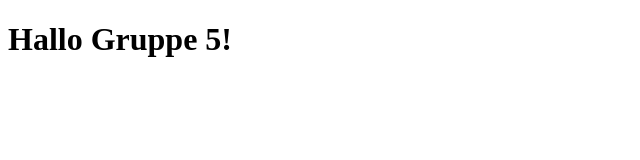
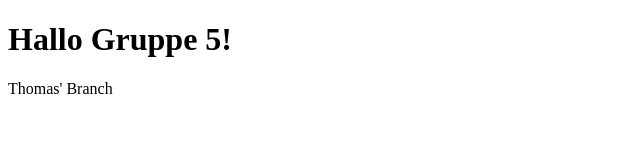
Before and after one commit to TomEsDE/weekly-one, a plain HTML site: page index.html in a window 1280 px wide. Shown: the whole page, without its empty margins (0-640 px from the left). Drawn offline with Linux system fonts and the light colour scheme.

Commit message:
branch commit test

```diff
--- a/index.html
+++ b/index.html
@@ -8,5 +8,6 @@
 </head>
 <body>
     <h1>Hallo Gruppe 5!</h1>
+    <p>Thomas' Branch</p>
 </body>
 </html>
```
